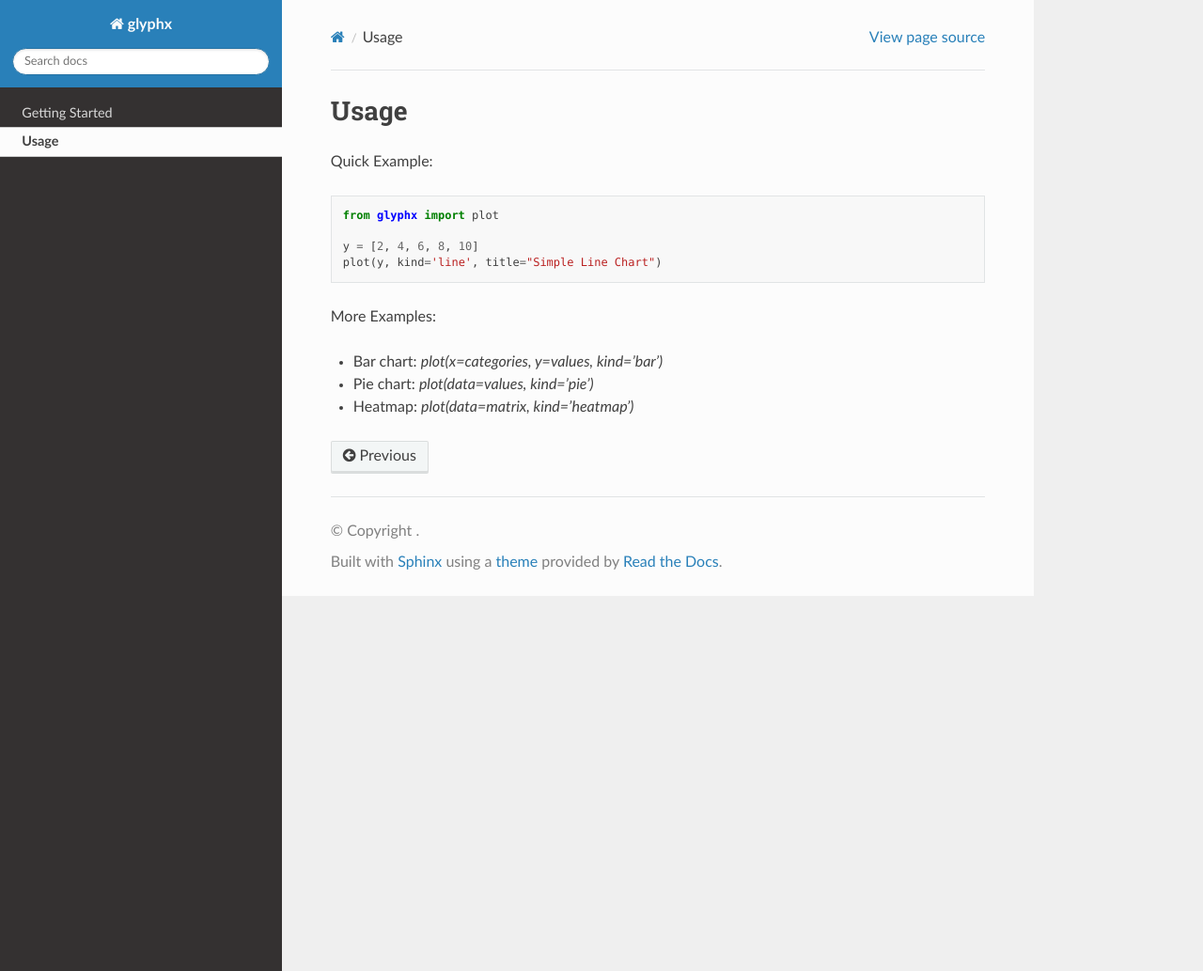
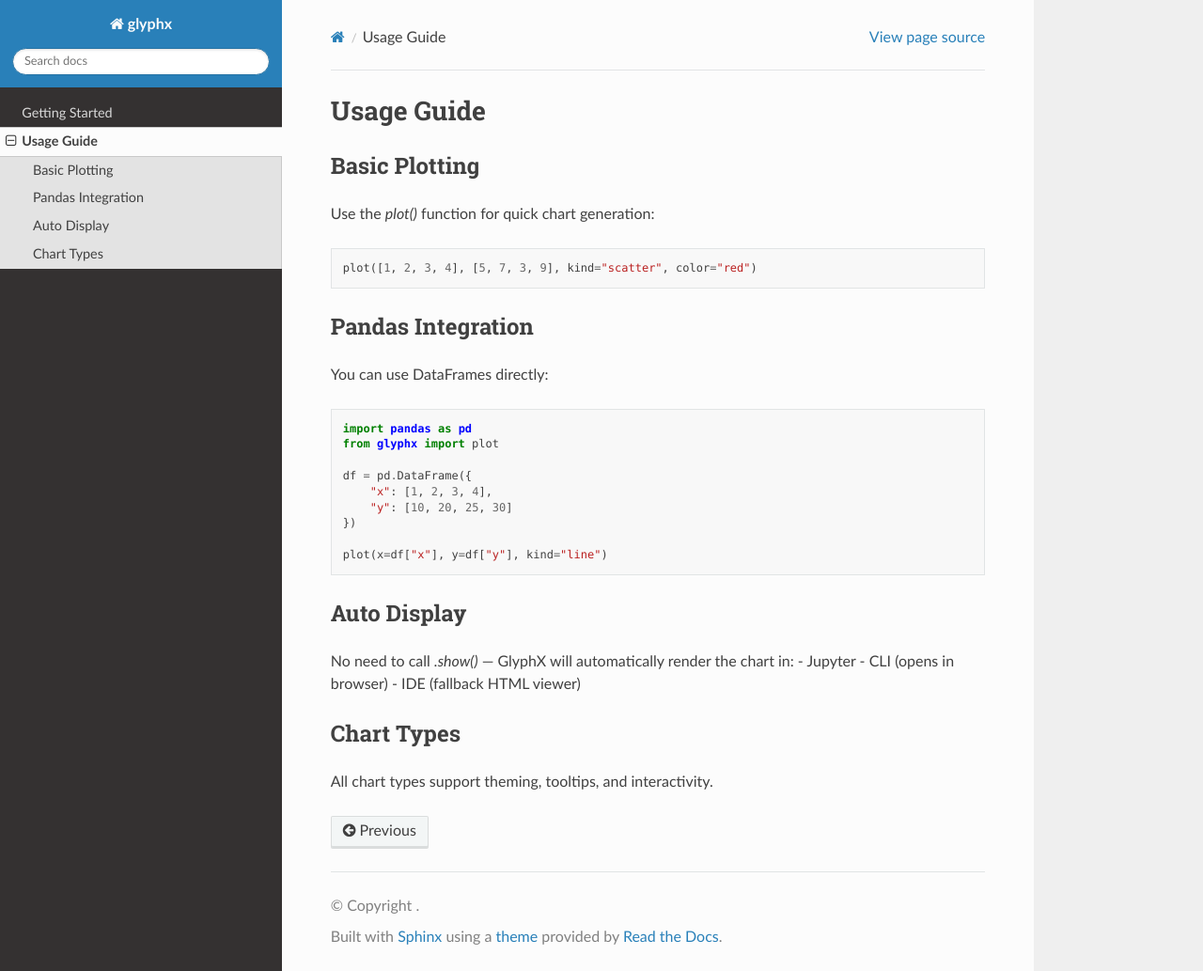
Before and after one commit to kjkoeller/glyphx, a Sphinx documentation site: the page built from docs/usage.rst, in a window 1280 px wide and 1033 px high. Shown: the whole window at 94% size. Built offline with Sphinx 7.4.7 and the Read the Docs theme 3.1.0, drawn with Linux system fonts in a browser that asks for light colours; pages that are not in the unit, such as notebooks, are missing from menus.

Commit message:
Update usage.rst

```diff
--- a/docs/usage.rst
+++ b/docs/usage.rst
@@ -1,18 +1,41 @@
+Usage Guide
+===========
 
-Usage
-=====
+Basic Plotting
+--------------
 
-Quick Example:
+Use the `plot()` function for quick chart generation:
 
 .. code-block:: python
 
-   from glyphx import plot
+    plot([1, 2, 3, 4], [5, 7, 3, 9], kind="scatter", color="red")
 
-   y = [2, 4, 6, 8, 10]
-   plot(y, kind='line', title="Simple Line Chart")
+Pandas Integration
+------------------
 
-More Examples:
+You can use DataFrames directly:
 
-* Bar chart: `plot(x=categories, y=values, kind='bar')`
-* Pie chart: `plot(data=values, kind='pie')`
-* Heatmap: `plot(data=matrix, kind='heatmap')`
+.. code-block:: python
+
+    import pandas as pd
+    from glyphx import plot
+
+    df = pd.DataFrame({
+        "x": [1, 2, 3, 4],
+        "y": [10, 20, 25, 30]
+    })
+
+    plot(x=df["x"], y=df["y"], kind="line")
+
+Auto Display
+------------
+
+No need to call `.show()` — GlyphX will automatically render the chart in:
+- Jupyter
+- CLI (opens in browser)
+- IDE (fallback HTML viewer)
+
+Chart Types
+-----------
+
+All chart types support theming, tooltips, and interactivity.
```
